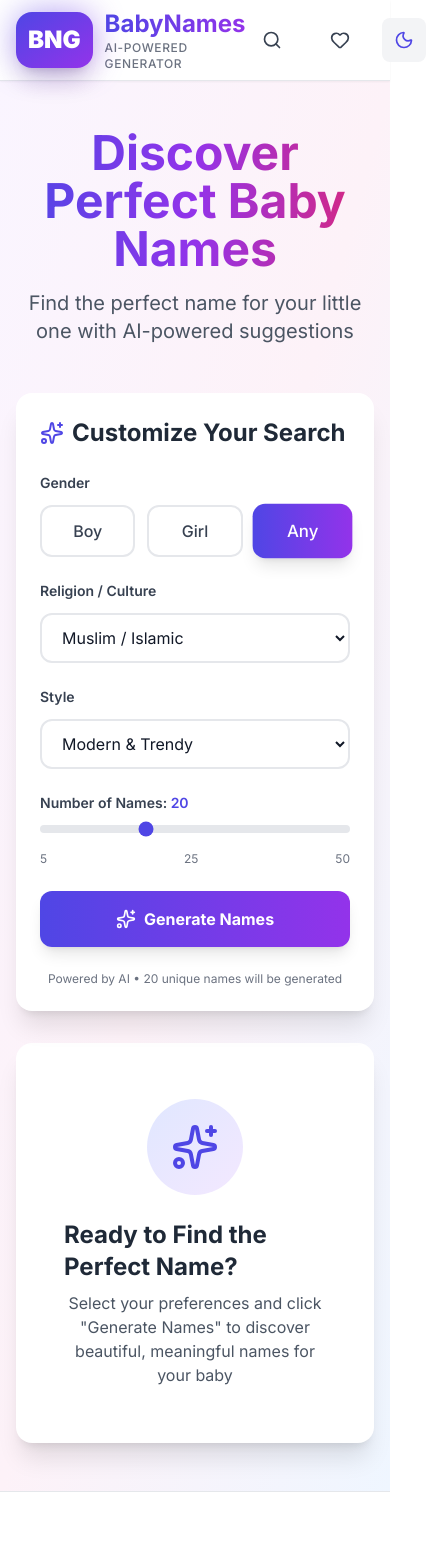
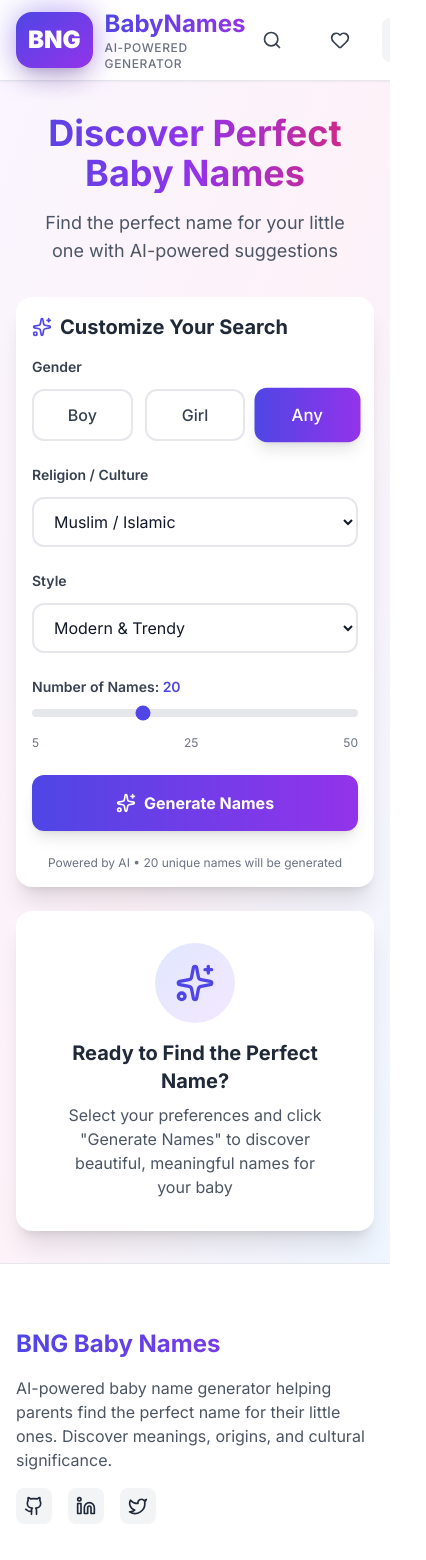
Before and after one commit to sparqitservices/baby-name-generator, a Next.js app: page / in a window 390 px wide. Shown: the top 1560 px of the page, 426 px wide, since content can reach past the window. Built offline with nearby package versions, Linux system fonts and the light colour scheme.

Commit message:
Fix mobile horizontal overflow with proper responsive design

```diff
--- a/app/globals.css
+++ b/app/globals.css
@@ -1,13 +1,16 @@
-/* app/globals.css */
 @tailwind base;
 @tailwind components;
 @tailwind utilities;
 
-/* Optional: Add custom styles below */
+@layer base {
   * {
     margin: 0;
     padding: 0;
     box-sizing: border-box;
+  }
+
+  html {
+    overflow-x: hidden;
   }
 
   body {
@@ -16,6 +19,8 @@ body {
       sans-serif;
     -webkit-font-smoothing: antialiased;
     -moz-osx-font-smoothing: grayscale;
+    overflow-x: hidden;
+  }
 }
 
 @keyframes blob {
@@ -42,9 +47,11 @@ body {
 @keyframes fade-in {
   from {
     opacity: 0;
+    transform: translateY(20px);
   }
   to {
     opacity: 1;
+    transform: translateY(0);
   }
 }
 
@@ -57,6 +64,12 @@ body {
     opacity: 1;
     transform: translateY(0);
   }
+}
+
+@keyframes shake {
+  0%, 100% { transform: translateX(0); }
+  10%, 30%, 50%, 70%, 90% { transform: translateX(-4px); }
+  20%, 40%, 60%, 80% { transform: translateX(4px); }
 }
 
 .animate-blob {
@@ -94,21 +107,6 @@ body {
   animation-fill-mode: both;
 }
 
-@keyframes shake {
-  0%, 100% { transform: translateX(0); }
-  10%, 30%, 50%, 70%, 90% { transform: translateX(-4px); }
-  20%, 40%, 60%, 80% { transform: translateX(4px); }
-}
-
 .animate-shake {
   animation: shake 0.5s ease-in-out;
 }
-
-@keyframes fade-in {
-  from { opacity: 0; transform: translateY(20px); }
-  to { opacity: 1; transform: translateY(0); }
-}
-
-.animate-fade-in {
-  animation: fade-in 0.6s ease-out;
-}
--- a/app/layout.jsx
+++ b/app/layout.jsx
@@ -14,13 +14,13 @@ export const metadata = {
 
 export default function RootLayout({ children }) {
   return (
-    <html lang="en" suppressHydrationWarning>
-      <body className={inter.className}>
+    <html lang="en" suppressHydrationWarning className="overflow-x-hidden">
+      <body className={`${inter.className} overflow-x-hidden`}>
         <ThemeProvider>
           <FavoritesProvider>
-            <div className="flex flex-col min-h-screen">
+            <div className="flex flex-col min-h-screen w-full overflow-x-hidden">
               <Navbar />
-              <main className="flex-grow">
+              <main className="flex-grow w-full overflow-x-hidden">
                 {children}
               </main>
               <Footer />
--- a/app/page.jsx
+++ b/app/page.jsx
@@ -29,15 +29,14 @@ export default function Home() {
     setIsLoading(true);
 
     if (!append) {
-      setNames([]); // Clear previous results only if not appending
+      setNames([]);
       shouldScrollRef.current = false;
     } else {
-      shouldScrollRef.current = true; // Enable scroll for "Generate More"
+      shouldScrollRef.current = true;
     }
 
-    // Always generate 10 names for "Generate More"
     const requestData = append ? { ...formData, count: 10 } : formData;
-    setLastFormData(formData); // Save original form data
+    setLastFormData(formData);
 
     try {
       const response = await fetch('/api/generate', {
@@ -79,25 +78,22 @@ export default function Home() {
   };
 
   return (
-    <div className="min-h-screen bg-gradient-to-br from-purple-50 via-pink-50 to-blue-50 dark:from-gray-900 dark:via-purple-900 dark:to-indigo-900">
-      {/* Hero Section */}
-      <div className="container mx-auto px-4 py-12">
-        <div className="text-center mb-12 animate-fade-in">
-          <h1 className="text-5xl md:text-6xl font-bold bg-gradient-to-r from-indigo-600 via-purple-600 to-pink-600 bg-clip-text text-transparent mb-4">
+    <div className="min-h-screen w-full overflow-x-hidden bg-gradient-to-br from-purple-50 via-pink-50 to-blue-50 dark:from-gray-900 dark:via-purple-900 dark:to-indigo-900">
+      <div className="container mx-auto px-4 sm:px-6 lg:px-8 py-8 md:py-12 max-w-7xl">
+        <div className="text-center mb-8 md:mb-12 animate-fade-in">
+          <h1 className="text-4xl sm:text-5xl md:text-6xl font-bold bg-gradient-to-r from-indigo-600 via-purple-600 to-pink-600 bg-clip-text text-transparent mb-4 px-4">
             Discover Perfect Baby Names
           </h1>
-          <p className="text-xl text-gray-600 dark:text-gray-300 max-w-2xl mx-auto">
+          <p className="text-lg sm:text-xl text-gray-600 dark:text-gray-300 max-w-2xl mx-auto px-4">
             Find the perfect name for your little one with AI-powered suggestions
           </p>
         </div>
 
-        {/* Main Content */}
-        <div className="grid lg:grid-cols-3 gap-8 max-w-7xl mx-auto">
-          {/* Form Section */}
-          <div className="lg:col-span-1">
-            <div className="bg-white dark:bg-gray-800 rounded-2xl shadow-xl p-6 sticky top-6">
-              <h2 className="text-2xl font-bold text-gray-800 dark:text-white mb-6 flex items-center gap-2">
-                <Sparkles className="w-6 h-6 text-indigo-600" />
+        <div className="grid lg:grid-cols-3 gap-6 md:gap-8 w-full">
+          <div className="lg:col-span-1 w-full">
+            <div className="bg-white dark:bg-gray-800 rounded-2xl shadow-xl p-4 sm:p-6 lg:sticky lg:top-6">
+              <h2 className="text-xl sm:text-2xl font-bold text-gray-800 dark:text-white mb-4 sm:mb-6 flex items-center gap-2">
+                <Sparkles className="w-5 h-5 sm:w-6 sm:h-6 text-indigo-600" />
                 Customize Your Search
               </h2>
               <NameForm
@@ -108,34 +104,33 @@ export default function Home() {
             </div>
           </div>
 
-          {/* Results Section */}
-          <div className="lg:col-span-2">
+          <div className="lg:col-span-2 w-full">
             {isLoading && names.length === 0 ? (
-              <div className="flex flex-col items-center justify-center min-h-[400px] bg-white dark:bg-gray-800 rounded-2xl shadow-xl p-12">
-                <Loader2 className="w-16 h-16 text-indigo-600 animate-spin mb-4" />
-                <h3 className="text-2xl font-bold text-gray-800 dark:text-white mb-2">
+              <div className="flex flex-col items-center justify-center min-h-[300px] sm:min-h-[400px] bg-white dark:bg-gray-800 rounded-2xl shadow-xl p-8 sm:p-12">
+                <Loader2 className="w-12 h-12 sm:w-16 sm:h-16 text-indigo-600 animate-spin mb-4" />
+                <h3 className="text-xl sm:text-2xl font-bold text-gray-800 dark:text-white mb-2 text-center">
                   Generating Amazing Names...
                 </h3>
-                <p className="text-gray-600 dark:text-gray-400">
+                <p className="text-gray-600 dark:text-gray-400 text-center">
                   Our AI is crafting the perfect names for you
                 </p>
               </div>
             ) : names.length > 0 ? (
-              <div className="space-y-4">
-                <div className="flex items-center justify-between mb-6">
-                  <h2 className="text-3xl font-bold text-gray-800 dark:text-white">
+              <div className="space-y-4 w-full">
+                <div className="flex items-center justify-between mb-4 sm:mb-6 px-2">
+                  <h2 className="text-2xl sm:text-3xl font-bold text-gray-800 dark:text-white">
                     Generated Names ({names.length})
                   </h2>
                 </div>
-                <div className="grid gap-4">
+                <div className="grid gap-4 w-full">
                   {names.map((name, index) => {
-                    // Calculate if this is the first card of a new batch
                     const isFirstNewCard = shouldScrollRef.current && index === names.length - 10;
 
                     return (
                       <div
                         key={`${name.name}-${index}`}
                         ref={isFirstNewCard ? firstNewCardRef : null}
+                        className="w-full"
                       >
                         <NameCard name={name} />
                       </div>
@@ -143,12 +138,11 @@ export default function Home() {
                   })}
                 </div>
 
-                {/* Generate More Button */}
-                <div className="flex justify-center mt-8 mb-8">
+                <div className="flex justify-center mt-6 sm:mt-8 mb-6 sm:mb-8 px-4">
                   {isLoading ? (
                     <div className="flex flex-col items-center">
-                      <Loader2 className="w-12 h-12 text-indigo-600 animate-spin mb-3" />
-                      <p className="text-gray-600 dark:text-gray-400 font-medium">
+                      <Loader2 className="w-10 h-10 sm:w-12 sm:h-12 text-indigo-600 animate-spin mb-3" />
+                      <p className="text-gray-600 dark:text-gray-400 font-medium text-center">
                         Loading 10 more names...
                       </p>
                     </div>
@@ -156,23 +150,23 @@ export default function Home() {
                     <button
                       onClick={handleGenerateMore}
                       disabled={isLoading}
-                      className="bg-white dark:bg-gray-800 text-indigo-600 dark:text-indigo-400 font-bold py-4 px-8 rounded-xl shadow-lg hover:shadow-xl border-2 border-indigo-600 dark:border-indigo-400 hover:bg-indigo-50 dark:hover:bg-indigo-900/20 transform hover:scale-[1.02] transition-all duration-200 disabled:opacity-50 disabled:cursor-not-allowed disabled:transform-none flex items-center gap-2"
+                      className="bg-white dark:bg-gray-800 text-indigo-600 dark:text-indigo-400 font-bold py-3 sm:py-4 px-6 sm:px-8 rounded-xl shadow-lg hover:shadow-xl border-2 border-indigo-600 dark:border-indigo-400 hover:bg-indigo-50 dark:hover:bg-indigo-900/20 transform hover:scale-[1.02] transition-all duration-200 disabled:opacity-50 disabled:cursor-not-allowed disabled:transform-none flex items-center gap-2 text-sm sm:text-base"
                     >
-                      <Plus className="w-5 h-5" />
+                      <Plus className="w-4 h-4 sm:w-5 sm:h-5" />
                       <span>Generate More (10 names)</span>
                     </button>
                   )}
                 </div>
               </div>
             ) : (
-              <div className="flex flex-col items-center justify-center min-h-[400px] bg-white dark:bg-gray-800 rounded-2xl shadow-xl p-12">
-                <div className="w-24 h-24 bg-gradient-to-br from-indigo-100 to-purple-100 dark:from-indigo-900 dark:to-purple-900 rounded-full flex items-center justify-center mb-6">
-                  <Sparkles className="w-12 h-12 text-indigo-600 dark:text-indigo-400" />
+              <div className="flex flex-col items-center justify-center min-h-[300px] sm:min-h-[400px] bg-white dark:bg-gray-800 rounded-2xl shadow-xl p-8 sm:p-12">
+                <div className="w-20 h-20 sm:w-24 sm:h-24 bg-gradient-to-br from-indigo-100 to-purple-100 dark:from-indigo-900 dark:to-purple-900 rounded-full flex items-center justify-center mb-4 sm:mb-6">
+                  <Sparkles className="w-10 h-10 sm:w-12 sm:h-12 text-indigo-600 dark:text-indigo-400" />
                 </div>
-                <h3 className="text-2xl font-bold text-gray-800 dark:text-white mb-2">
+                <h3 className="text-xl sm:text-2xl font-bold text-gray-800 dark:text-white mb-2 text-center">
                   Ready to Find the Perfect Name?
                 </h3>
-                <p className="text-gray-600 dark:text-gray-400 text-center max-w-md">
+                <p className="text-gray-600 dark:text-gray-400 text-center max-w-md px-4">
                   Select your preferences and click "Generate Names" to discover beautiful, meaningful names for your baby
                 </p>
               </div>
@@ -180,8 +174,6 @@ export default function Home() {
           </div>
         </div>
       </div>
-
-
     </div>
   );
 }
```
Lines whose indentation alone changed are shown as unchanged.
